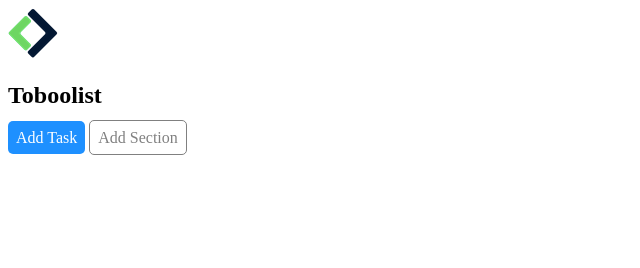
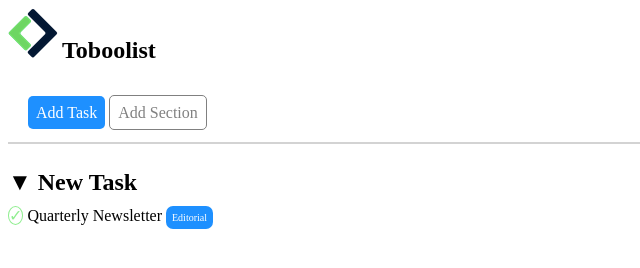
Before and after one commit to Gutierrez-Pool/html-css-toboolist, a plain HTML site: page index.html in a window 1280 px wide. Shown: the whole page, without its empty margins (0-640 px from the left). Drawn offline with Linux system fonts and the light colour scheme.

Commit message:
aggiunta prima task

```diff
--- a/css/style.css
+++ b/css/style.css
@@ -1,14 +1,20 @@
 /* navbar */
 
-nav {
+h1 {
     display: inline-block;
+    text-align: center;
 }
 
 /* Fine navbar */
 
 
+
 /* Tasti */
 
+header {
+    padding: 20px;
+    border-bottom: lightgrey 2px solid;
+}
 
 .tasto-blu {
     background-color: dodgerblue;
@@ -26,3 +32,28 @@ nav {
 }
 
 /* Fine Tasti */
+
+
+/* New Task */
+
+h2 {
+    margin-top: 25px;
+    margin-bottom: 10px;
+}
+
+.check {
+    color: lightgreen;
+    background-color: white;
+    border-radius: 50%;
+    border: lightgreen 1px solid;
+}
+
+.editorial {
+    font-size: x-small;
+    color: white;
+    background-color: dodgerblue;
+    border-radius: 7px;
+    padding: 6px;
+
+}
+/* Fine New Task */
--- a/index.html
+++ b/index.html
@@ -31,7 +31,10 @@
 
         <!-- New task -->
         <div>
-
+            <h2> &#x25BC; New Task</h2>
+            <span class="check">&check;</span>
+            <span>Quarterly Newsletter</span>
+            <span class="editorial">Editorial</span>
 
         </div>
         <!-- Fine New task -->
```
